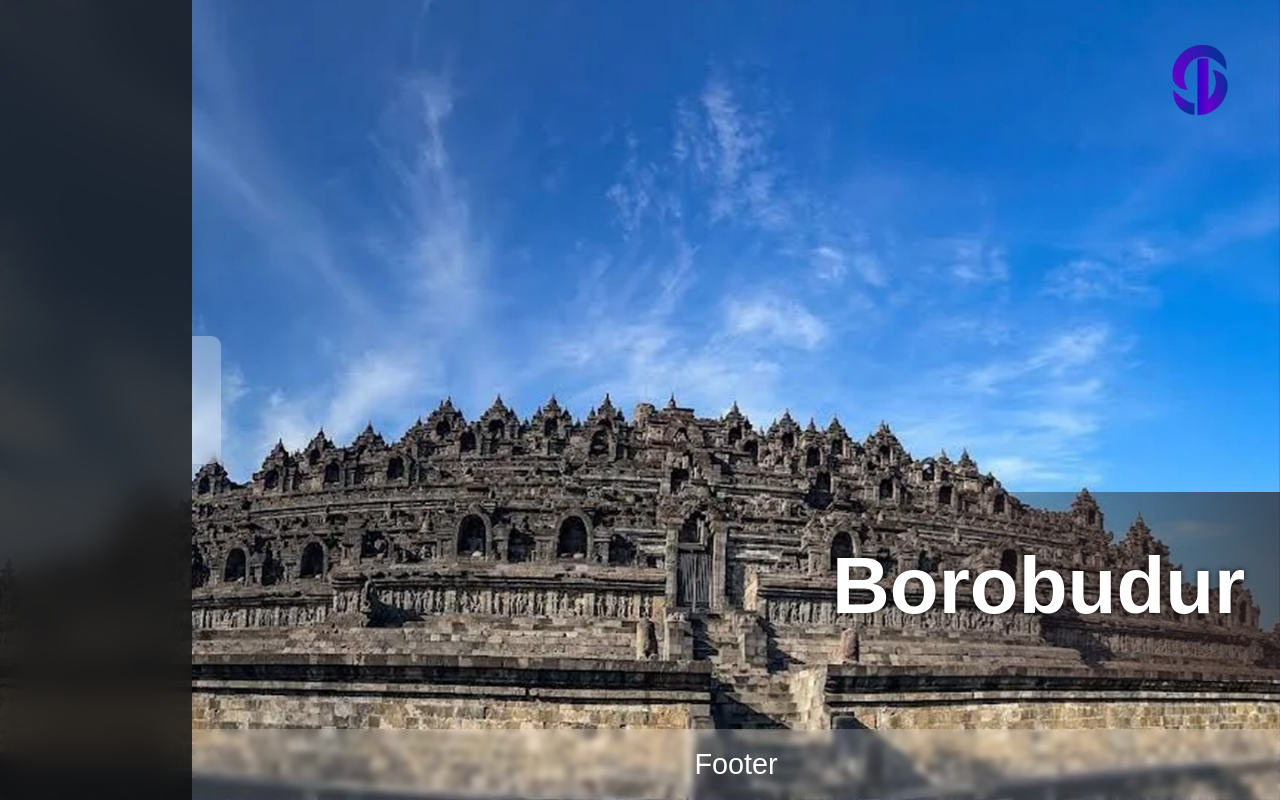
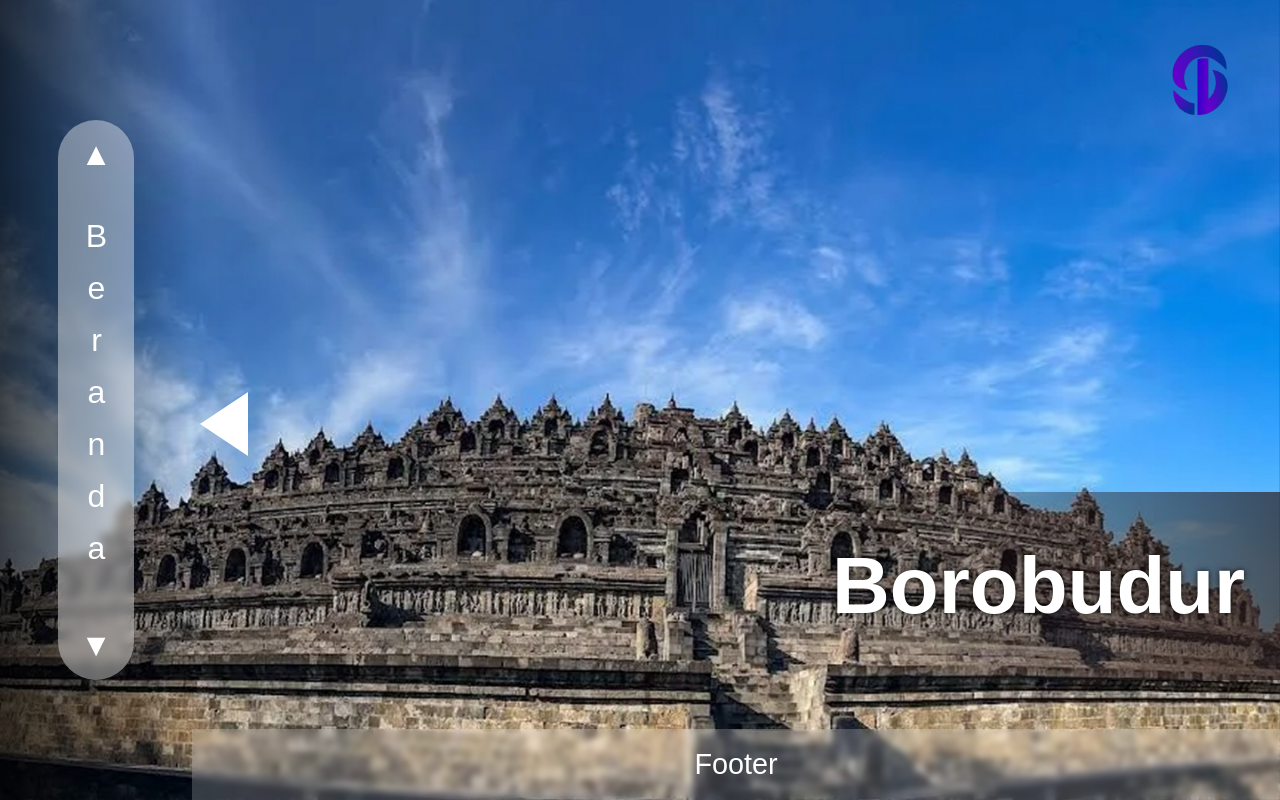
Before and after one commit to EruAPP/solid-1, a plain HTML site: page index.html in a window 1280 px wide. Both pictures are taken after a click on the element 14 px from the left and 400 px from the top of the page. Drawn offline with Linux system fonts and the light colour scheme.

Commit message:
finallllll

```diff
--- a/css/styles.css
+++ b/css/styles.css
@@ -49,14 +49,15 @@ body {
   left: 0;
   top: 50%;
   transform: translateY(-50%);
-  width: 1.8rem;
-  height: 8rem;
-  background: rgba(255, 255, 255, 0.3);
-  backdrop-filter: blur(0.4rem);
-  border-radius: 0 0.6rem 0.6rem 0;
   cursor: pointer;
-  transition: background 0.3s ease, left 0.4s ease;
+  transition: background 0.3s ease, left 0.4s ease, transform 0.4s ease;
   z-index: 999;
+  width: 0;
+  height: 0;
+  border-bottom: solid 3rem rgb(255, 255, 255);
+  border-left: solid 2rem transparent;
+  border-right: solid 2rem transparent;
+  transform: rotate(90deg);
 }
 
 .nav-toggle:hover {
@@ -65,13 +66,63 @@ body {
 
 .sidebar {
   position: fixed;
+  display: flex;
   top: 0;
   left: -15%;
   width: 15%;
   height: 100vh;
-  background: rgba(20, 20, 20, 0.8);
-  backdrop-filter: blur(1rem);
+  background: linear-gradient(to right, rgba(0, 0, 0, 0.7), rgba(0, 0, 0, 0));
   transition: left 0.4s ease;
+  align-items: center;
+  justify-content: center;
+}
+
+.navbar .sidebar .nav-vertical {
+  width: 40%;
+  background: rgba(255, 255, 255, 0.4);
+  backdrop-filter: blur(5px);
+  border-radius: 5rem;
+  padding: 1rem 0;
+  display: flex;
+  flex-direction: column;
+  align-items: center;
+  gap: 1rem;
+  color: white;
+  height: 70vh;
+}
+
+.navbar .sidebar .nav-vertical .nav-arrow {
+  font-size: 2rem;
+  cursor: pointer;
+  user-select: none;
+}
+
+.navbar .sidebar .nav-vertical .nav-items {
+  list-style: none;
+  padding: 0;
+  margin: 0;
+  flex: 1;
+  display: flex;
+  justify-content: center;
+  align-items: center;
+}
+
+.navbar .sidebar .nav-vertical .nav-items li {
+  writing-mode: vertical-rl;
+  text-orientation: upright;
+  font-size: 2rem;
+  letter-spacing: 1rem;
+  color: white;
+  pointer-events: none;
+  transition: display 0.3s ease;
+  height: auto;
+  text-align: center;
+  display: none;
+}
+
+.navbar .sidebar .nav-vertical .nav-items li.active {
+  display: inline-block;
+  pointer-events: auto;
 }
 
 .hero .bg img {
--- a/index.html
+++ b/index.html
@@ -15,7 +15,19 @@
   </head>
   <nav class="navbar">
     <div class="nav-toogle" id="navbtn"></div>
-    <div class="sidebar" id="sidebar"></div>
+    <div class="sidebar" id="sidebar">
+      <div class="nav-vertical">
+        <div class="nav-arrow up" id="btnUp">▲</div>
+
+        <ul class="nav-items">
+          <li>Beranda</li>
+          <li>Beranda1</li>
+          <li>Beranda2</li>
+        </ul>
+
+        <div class="nav-arrow down" id="btnDown">▼</div>
+      </div>
+    </div>
   </nav>
   <body>
     <div class="logo">
--- a/js/script.js
+++ b/js/script.js
@@ -11,6 +11,7 @@ document.addEventListener("DOMContentLoaded", () => {
       //hilang
       sidebar.style.left = "-15%";
       btn.style.left = "0";
+      btn.style.transform = "rotate(90deg)";
       foot.style.width = "100%";
       logokiri.style.display = "inline-block";
       logokanan.style.transform = "translateX(10rem)";
@@ -19,8 +20,42 @@ document.addEventListener("DOMContentLoaded", () => {
       sidebar.style.left = "0rem";
       btn.style.left = "15%";
       foot.style.width = "85%";
+      btn.style.transform = "rotate(270deg)";
       logokiri.style.display = "none";
       logokanan.style.transform = "translateX(0)";
     }
   });
 });
+
+document.addEventListener("DOMContentLoaded", () => {
+  const items = document.querySelectorAll(".nav-items li");
+  const btnUp = document.getElementById("btnUp");
+  const btnDown = document.getElementById("btnDown");
+
+  let index = 0; // item pertama (Beranda)
+
+  // Set item pertama sebagai aktif
+  function updateActive() {
+    items.forEach((li, i) => {
+      li.classList.toggle("active", i === index);
+    });
+  }
+
+  updateActive();
+
+  // Tombol ke bawah
+  btnDown.onclick = () => {
+    if (index < items.length - 1) {
+      index++;
+      updateActive();
+    }
+  };
+
+  // Tombol ke atas
+  btnUp.onclick = () => {
+    if (index > 0) {
+      index--;
+      updateActive();
+    }
+  };
+});
```
Also changed, not shown: 1 other file.
